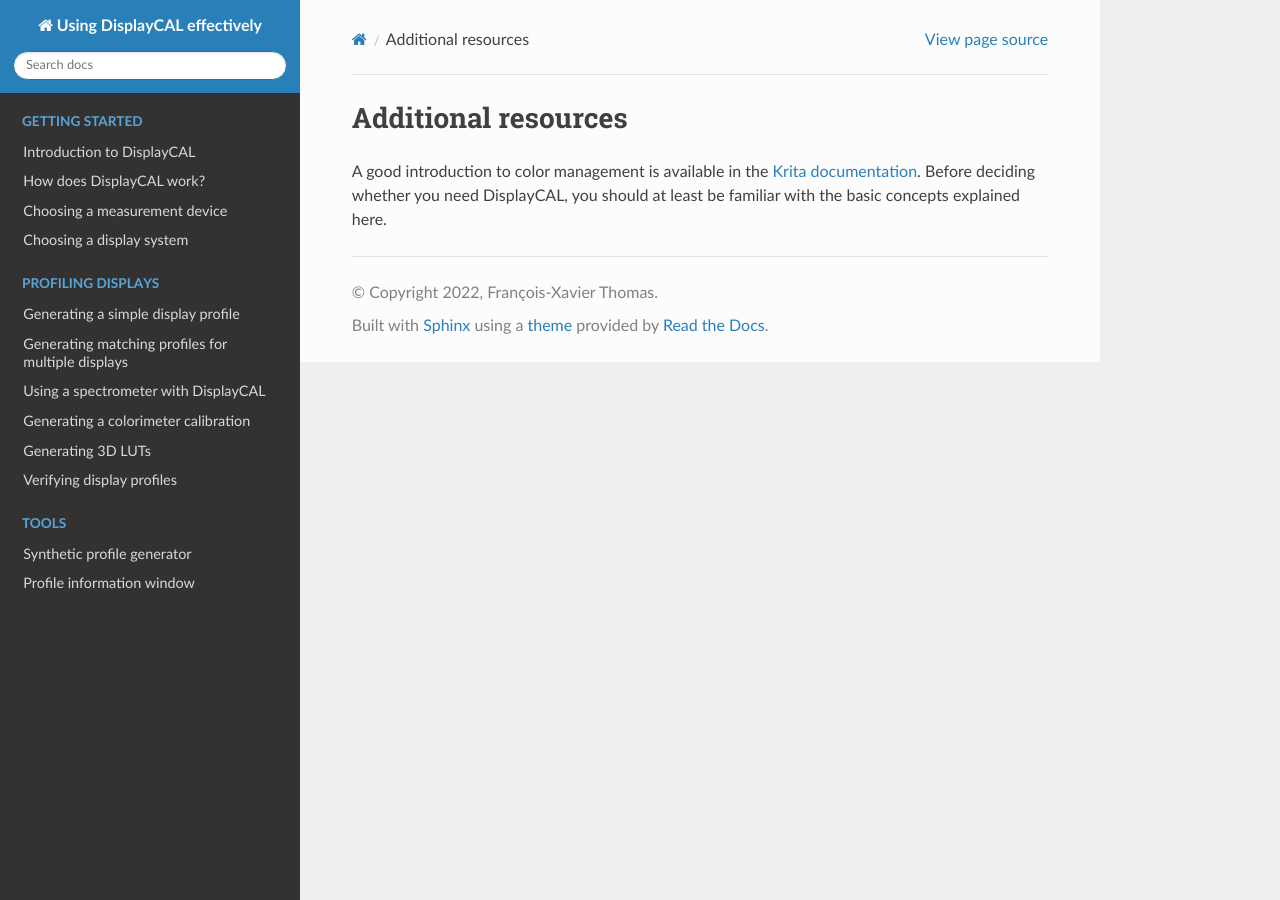
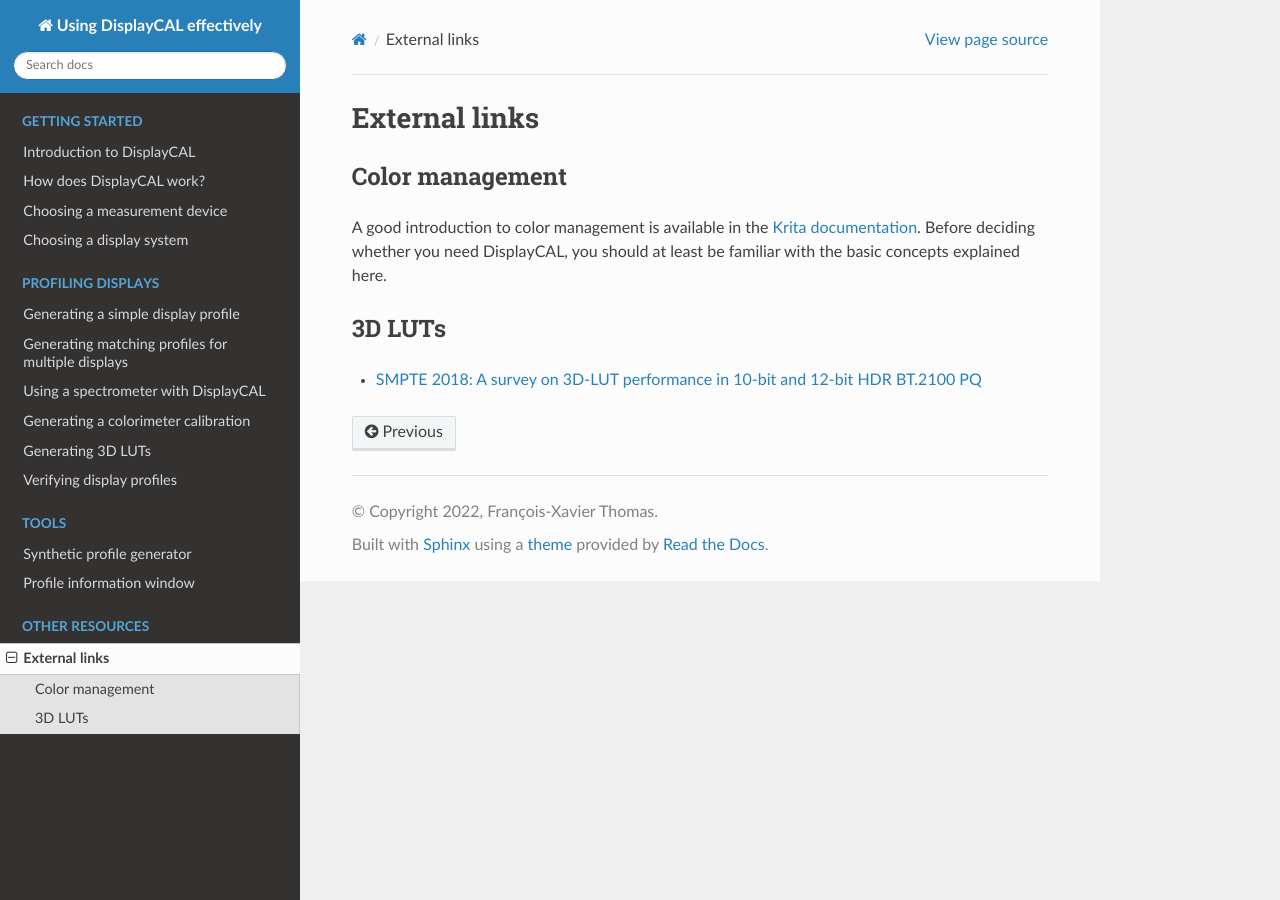
Before and after one commit to fxthomas/displaycal-help, a Sphinx documentation site: the page built from source/external_links.rst, in a window 1280 px wide. Built offline with Sphinx 7.4.7 and the Read the Docs theme 2.0.0, drawn with Linux system fonts in a browser that asks for light colours.

Commit message:
Added external link on 3D LUTs from SMPTE YouTube channel (#1)

```diff
--- a/source/resource.rst
+++ b/source/external_links.rst
@@ -1,6 +1,14 @@
-Additional resources
-====================
+External links
+==============
+
+Color management
+~~~~~~~~~~~~~~~~
 
 A good introduction to color management is available in the `Krita documentation
 <https://docs.krita.org/en/general_concepts/colors/color_managed_workflow.html>`_. Before deciding
 whether you need DisplayCAL, you should at least be familiar with the basic concepts explained here.
+
+3D LUTs
+~~~~~~~
+
+* `SMPTE 2018: A survey on 3D-LUT performance in 10-bit and 12-bit HDR BT.2100 PQ <https://m.youtube.com/watch?v=gNVY2gda94w>`_
--- a/source/index.rst
+++ b/source/index.rst
@@ -36,3 +36,9 @@
 
    synthetic_profiles
    profile_info
+
+.. toctree::
+   :maxdepth: 2
+   :caption: Other resources
+
+   external_links
```
